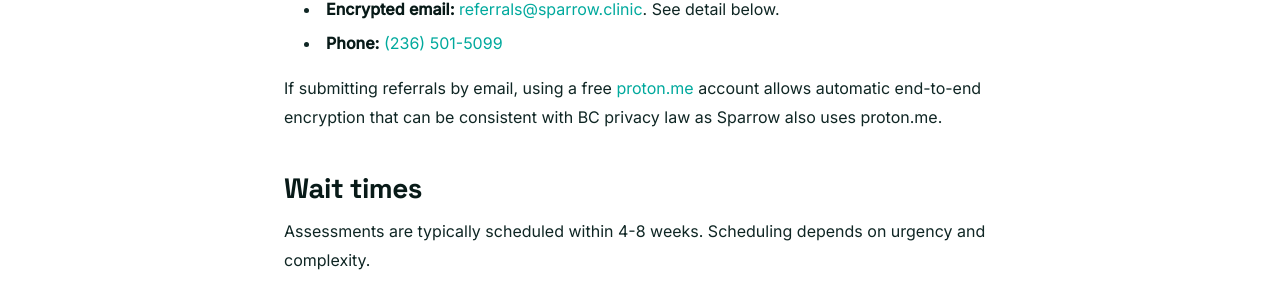
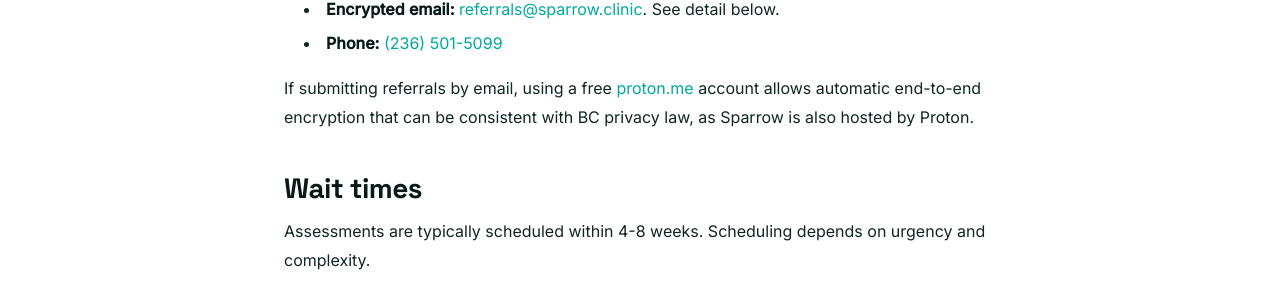
Before and after one commit to cfxb/sparrow-clinic, a Jekyll site: the page built from referral.md, in a window 1280 px wide and 900 px high, scrolled down 1212 px. Shown: the part 273-574 px from the top of the window. Built offline with Jekyll 4.4.1, drawn with Linux system fonts in a browser that asks for light colours.

Commit message:
referral: clarify Sparrow itself is hosted by Proton in privacy note
Co-Authored-By: Claude Opus 4.7 (1M context) <noreply@anthropic.com>

```diff
--- a/referral.md
+++ b/referral.md
@@ -40,7 +40,7 @@ Submit completed referrals by:
 - **Encrypted email:** [{{ site.data.contact.referral_email }}](mailto:{{ site.data.contact.referral_email }}).  See detail below.
 - **Phone:** [{{ site.data.contact.phone }}](tel:{{ site.data.contact.phone_link }})
 
-If submitting referrals by email, using a free [proton.me](https://www.proton.me) account allows automatic end-to-end encryption that can be consistent with BC privacy law as Sparrow also uses proton.me.
+If submitting referrals by email, using a free [proton.me](https://www.proton.me) account allows automatic end-to-end encryption that can be consistent with BC privacy law, as Sparrow is also hosted by Proton.
 
 ## Wait times
 
```
